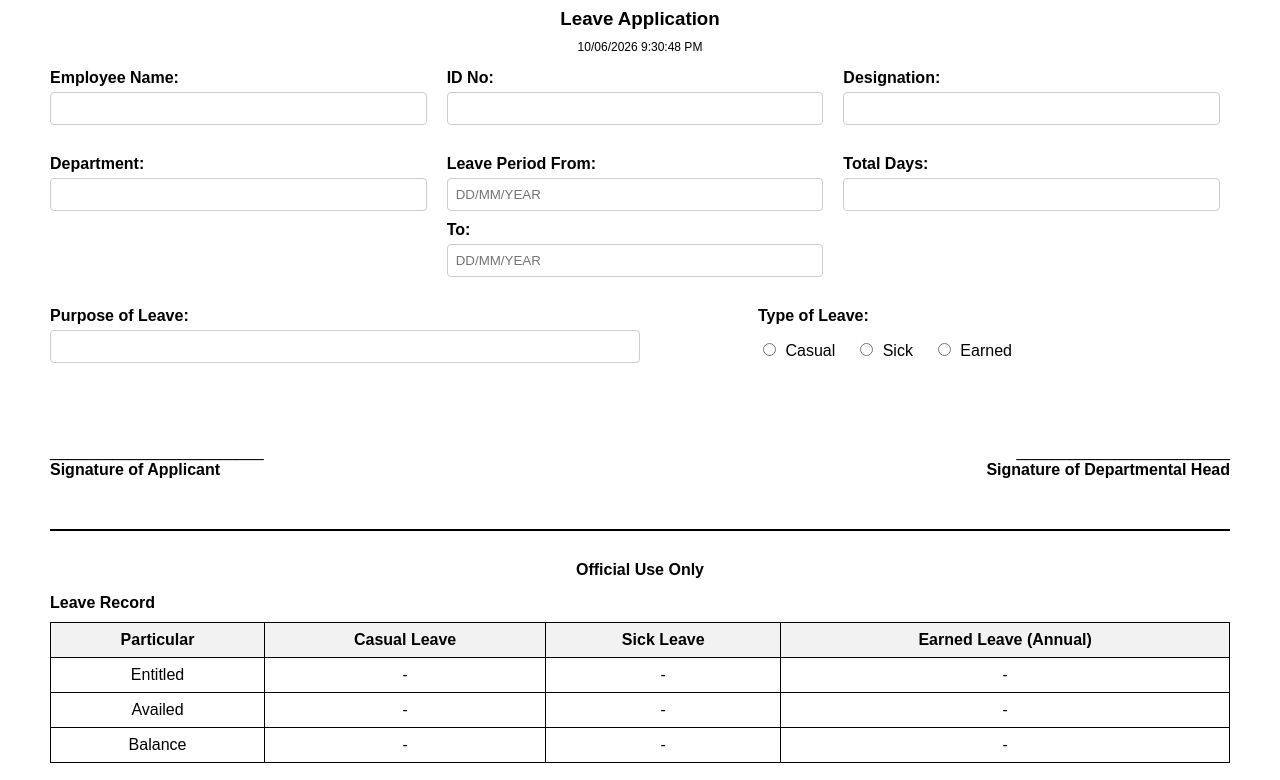
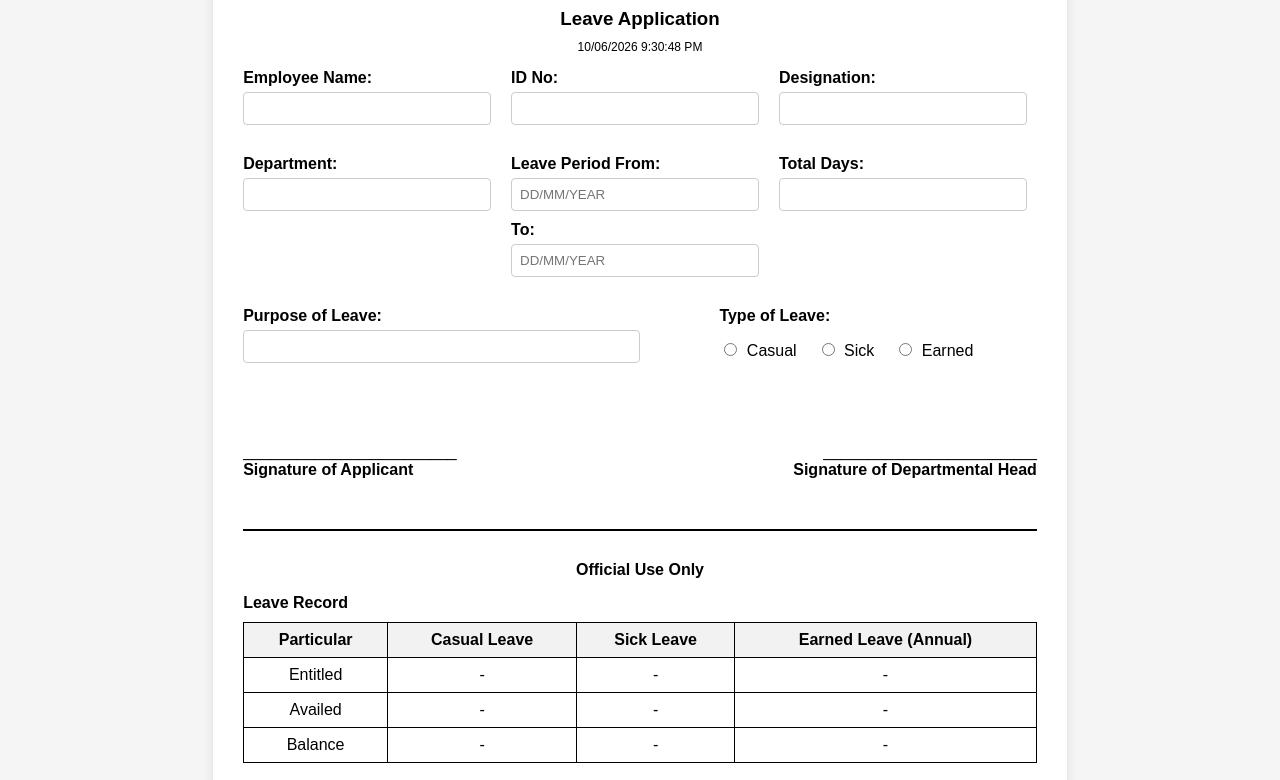
Before and after one commit to abdullah-al-faahim/mcr-leave-application, a plain HTML site: page index.html in a window 1280 px wide. Shown: the part 179-959 px from the top of the page. Drawn offline with nearby package versions, Linux system fonts and the light colour scheme.

Commit message:
Fix margin issue - make frontend look like A4 paper with proper dimensions
- Change body padding from 20px to use margin for centering the form
- Add max-width: 210mm (A4 width) to .leave-form for frontend
- Center the form horizontally on screen
- Maintain A4 aspect ratio with proper margins for preview
- Keep print preview unchanged

```diff
--- a/index.html
+++ b/index.html
@@ -9,8 +9,9 @@
 		/* Basic styling for labels and inputs */
 		body {
 			font-family: Arial, sans-serif;
-			margin: 0;
-			padding: 20px;
+			margin: 20px auto;
+			padding: 0;
+			background-color: #f5f5f5;
 		}
 
 		label {
@@ -59,10 +60,12 @@
 
 		/* Form styling */
 		.leave-form {
-			max-width: 100%;
-			margin: 0;
+			max-width: 210mm;
+			width: 100%;
+			margin: 0 auto;
 			padding: 30px;
 			background-color: #fff;
+			box-shadow: 0 0 10px rgba(0, 0, 0, 0.1);
 		}
 
 		/* Form Header */
@@ -243,6 +246,8 @@
 		@media print {
 			body {
 				padding: 0;
+				margin: 0;
+				background-color: #fff;
 			}
 
 			body * {
@@ -262,20 +267,16 @@
 				padding: 30px;
 				border: none;
 				max-width: 100%;
-			}
-
-			body {
-				margin: 0;
-				padding: 0;
-			}
-
-			#printBtn {
-				display: none;
+				box-shadow: none;
 			}
 
 			html, body {
 				width: 100%;
 				height: 100%;
+			}
+
+			#printBtn {
+				display: none;
 			}
 		}
 	</style>
```
